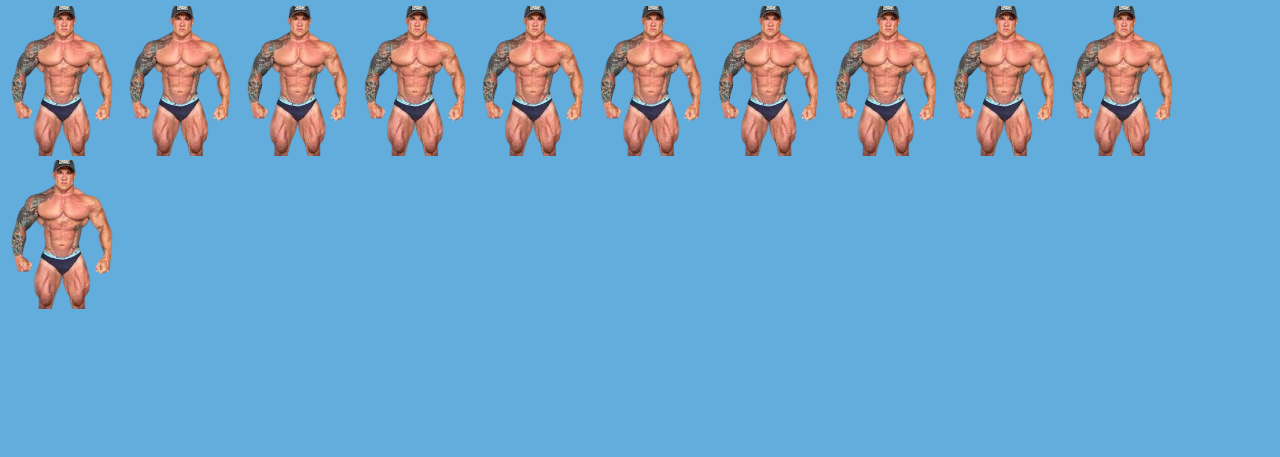
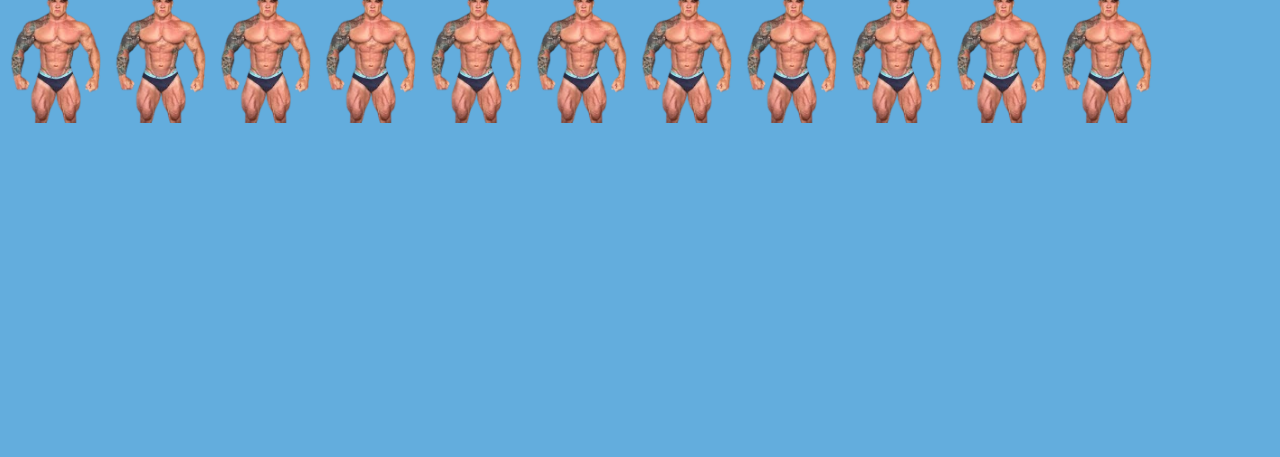
Before and after one commit to PirarucuSebosoEsbelto/Pirarucu-no-espeto, a plain HTML site: page index.html in a window 1280 px wide. Shown: the part 343-800 px from the top of the page. Drawn offline with Linux system fonts and the light colour scheme.

Commit message:
g7guigui

```diff
--- a/style.css
+++ b/style.css
@@ -14,5 +14,5 @@ align-items: center;
 }
 
 img{
-    width: 9%;
+    width: 8%;
 }
```
